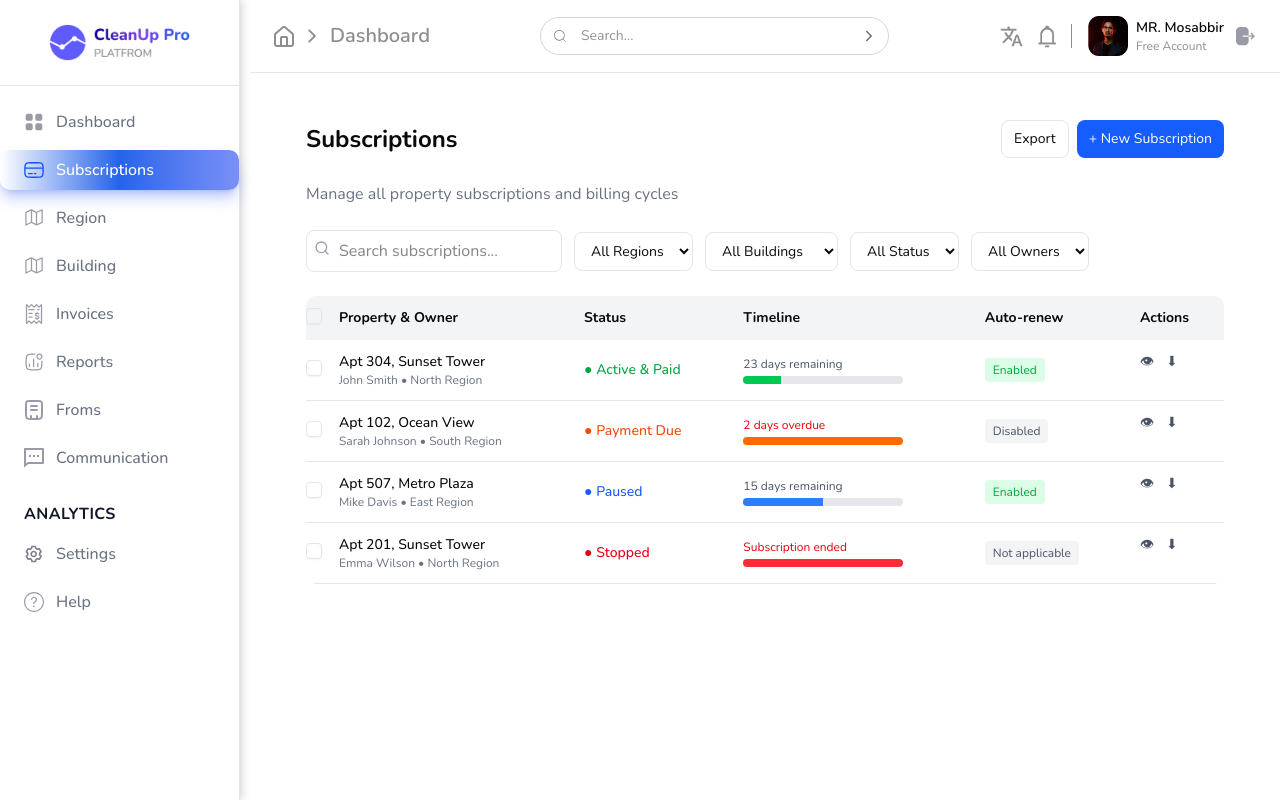
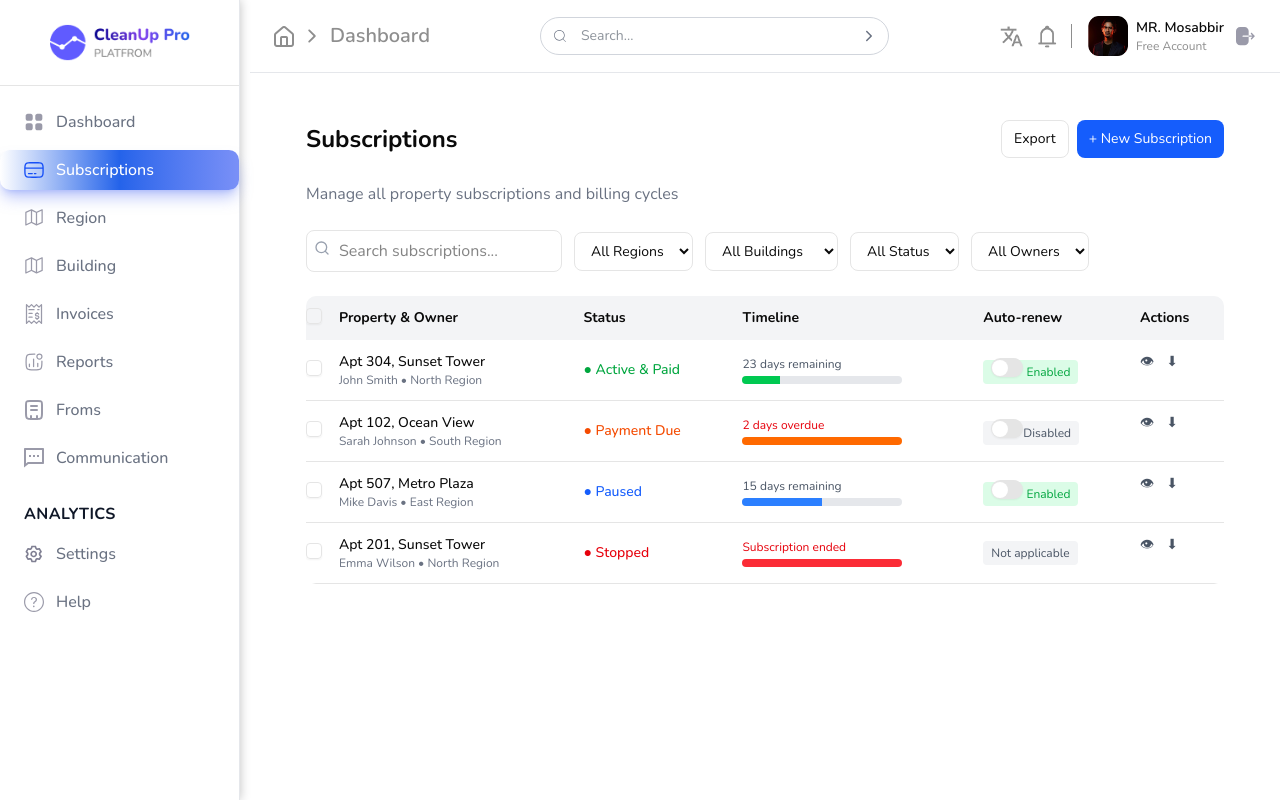
Before and after one commit to Alamin10231/CleanupSoftware, a React (Vite) app: page /employee-subscriptions in a window 1280 px wide. Built offline with nearby package versions, Linux system fonts and the light colour scheme.

Commit message:
btn added

```diff
--- a/src/Components/ui/switch.tsx
+++ b/src/Components/ui/switch.tsx
@@ -11,7 +11,7 @@ function Switch({
     <SwitchPrimitive.Root
       data-slot="switch"
       className={cn(
-        "peer data-[state=checked]:bg-blue-600 data-[state=unchecked]:bg-input focus-visible:border-ring focus-visible:ring-ring/50 dark:data-[state=unchecked]:bg-input/80 inline-flex h-[1.15rem] w-8 shrink-0 items-center rounded-full border border-transparent shadow-xs transition-all outline-none focus-visible:ring-[3px] disabled:cursor-not-allowed disabled:opacity-50 cursor-pointer",
+        "peer data-[state=checked]:bg-primary data-[state=unchecked]:bg-input focus-visible:border-ring focus-visible:ring-ring/50 dark:data-[state=unchecked]:bg-input/80 inline-flex h-[1.15rem] w-8 shrink-0 items-center rounded-full border border-transparent shadow-xs transition-all outline-none focus-visible:ring-[3px] disabled:cursor-not-allowed disabled:opacity-50",
         className
       )}
       {...props}
--- a/src/Page/employee-dashboard/EmployeeSubscription.tsx
+++ b/src/Page/employee-dashboard/EmployeeSubscription.tsx
@@ -1,6 +1,8 @@
 import { useState } from "react"
 import { Search } from "lucide-react"
-import { Checkbox } from '@/components/ui/checkbox';
+import { Checkbox } from '@/Components/ui/checkbox';
+import { Switch } from "@/Components/ui/switch";
+
 
 type Subscription = {
   id: number
@@ -145,12 +147,12 @@ const [selected,setselected] = useState<number[]>([])
         <table className="w-full border-collapse rounded-lg overflow-hidden text-sm">
           <thead className="bg-gray-100 text-left">
 
-            <tr>
+            <tr className="">
        {/* Select All Checkbox */}
 <th>
   <Checkbox
-    checked={selected.length === filtered.length && filtered.length > 0}
-    onCheckedChange={(checked) => handleselectall(checked as boolean)}
+  checked={selected.length ===filtered.length && filtered.length > 0 }
+  onCheckedChange={(val)=>handleselectall(val as boolean)}
   />
 </th>
 
@@ -165,8 +167,10 @@ const [selected,setselected] = useState<number[]>([])
             {filtered.map((sub) => (
               <tr key={sub.id} className="border-b">
                 {/* Property */}
-                <td><Checkbox  checked={selected.includes(sub.id)}
-                    onCheckedChange={(val) => selectsingle(sub.id, val as boolean)} className=""  /></td>
+                <td><Checkbox
+               checked={selected.includes(sub.id)}
+              onCheckedChange={(val)=>selectsingle(sub.id, val as boolean)}
+                  className=""  /></td>
                 <td className="p-3">
                   <div className="font-medium">{sub.property}</div>
                   <div className="text-xs text-gray-500">{sub.owner}</div>
@@ -232,11 +236,12 @@ const [selected,setselected] = useState<number[]>([])
                 <td className="p-3">
                   {sub.autoRenew === true && (
                     <span className="px-2 py-1 bg-green-100 text-green-600 rounded text-xs">
-                      Enabled
+                      <Switch />  Enabled
                     </span>
                   )}
                   {sub.autoRenew === false && (
                     <span className="px-2 py-1 bg-gray-100 text-gray-600 rounded text-xs">
+                    <Switch />
                       Disabled
                     </span>
                   )}
```
